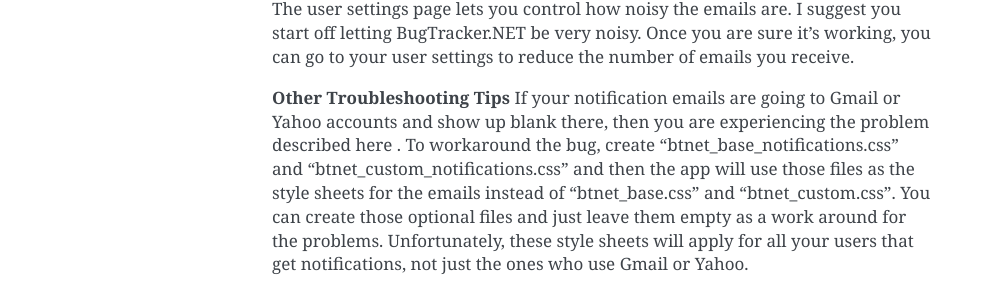
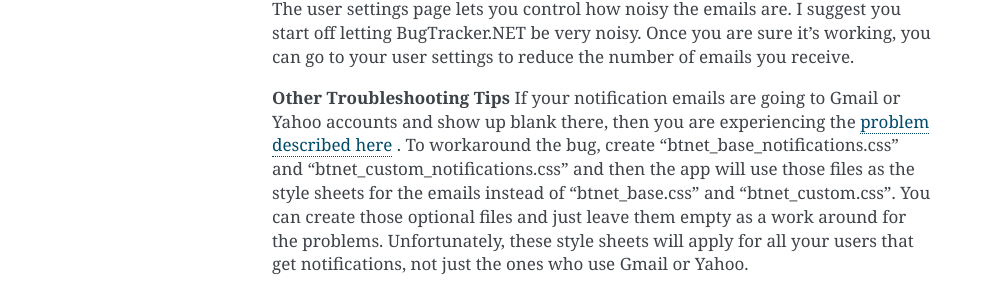
Before and after one commit to Displace99/Bug-Tracker, a Sphinx documentation site: the page built from docs/source/out-going-email.rst, in a window 1280 px wide. Shown: the part 1601-1897 px from the top of the page, without its empty margins (148-1141 px from the left). Built offline with Sphinx 7.4.7, drawn with Linux system fonts in a browser that asks for light colours; part of the change alters nothing that is shown.

```diff
--- a/docs/source/out-going-email.rst
+++ b/docs/source/out-going-email.rst
@@ -54,7 +54,7 @@ The user settings page lets you control how noisy the emails are. I suggest you
 
 
 **Other Troubleshooting Tips**
-If your notification emails are going to Gmail or Yahoo accounts and show up blank there, then you are experiencing the problem described here . To workaround the bug, create "btnet_base_notifications.css" and "btnet_custom_notifications.css" and then the app will use those files as the style sheets for the emails instead of "btnet_base.css" and "btnet_custom.css". You can create those optional files and just leave them empty as a work around for the problems. Unfortunately, these style sheets will apply for all your users that get notifications, not just the ones who use Gmail or Yahoo.
+If your notification emails are going to Gmail or Yahoo accounts and show up blank there, then you are experiencing the `problem described here <https://sourceforge.net/p/btnet/bugs/400/>`_ . To workaround the bug, create "btnet_base_notifications.css" and "btnet_custom_notifications.css" and then the app will use those files as the style sheets for the emails instead of "btnet_base.css" and "btnet_custom.css". You can create those optional files and just leave them empty as a work around for the problems. Unfortunately, these style sheets will apply for all your users that get notifications, not just the ones who use Gmail or Yahoo.
 
 If you are are using GMail's SMTP server, users have reported that GMail limits the number of emails you can send per day and will temporarily disable your outgoing email if you exceed the limit.
 
```
